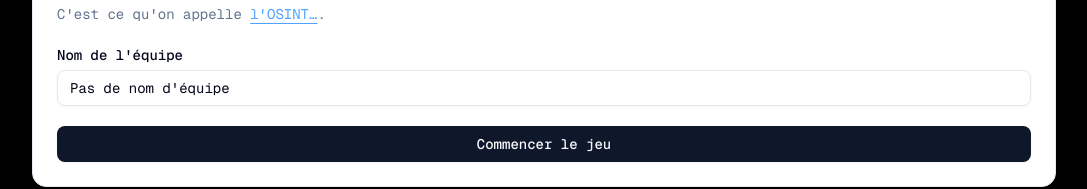
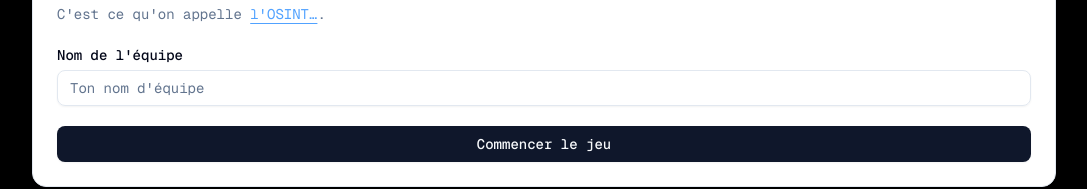
Before and after one commit to clemencefernandez/my-personal-website, a Next.js app: page / in a window 1280 px wide. Shown: the part 330-519 px from the top of the page, without its empty margins (96-1183 px from the left). Built offline with nearby package versions, Linux system fonts and the light colour scheme; no server answers.

Commit message:
fix start card

```diff
--- a/components/start-card.tsx
+++ b/components/start-card.tsx
@@ -38,7 +38,7 @@ export function StartCard({ goToNextStep }: Props) {
   const form = useForm<z.infer<typeof FormSchema>>({
     resolver: zodResolver(FormSchema),
     defaultValues: {
-      username: "Pas de nom d'équipe",
+      username: "",
     },
   });
 
```
